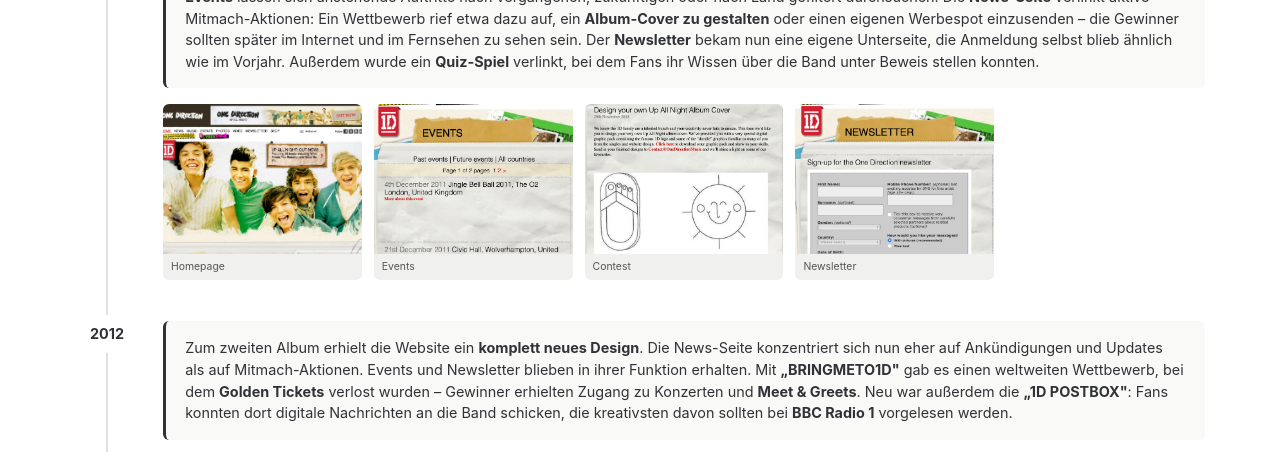
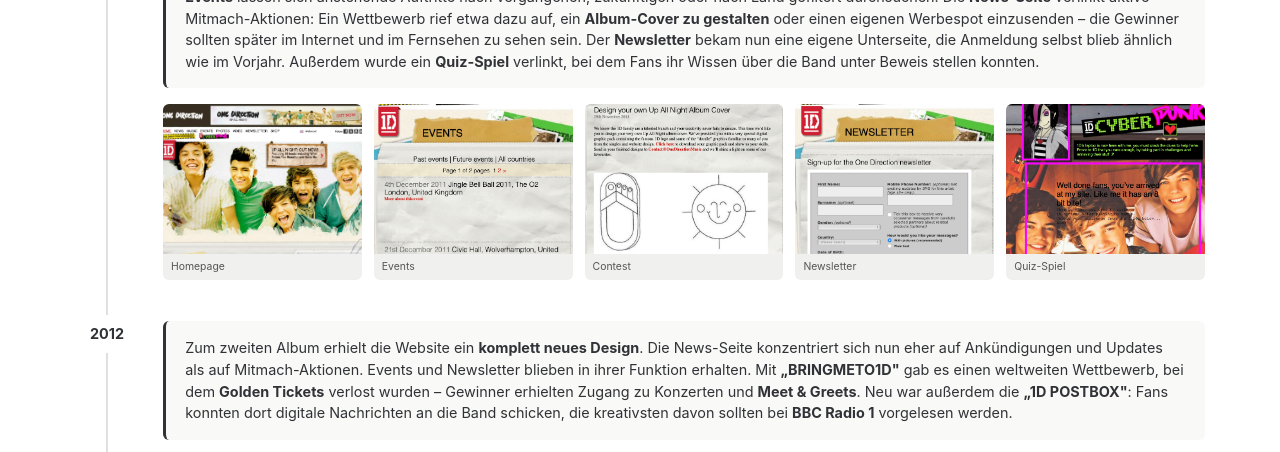
Before and after one commit to livklivk/Bands, a Jekyll site: the page built from _pages/bands/one-direction.html, in a window 1280 px wide and 900 px high, scrolled down 959 px, cut to the strip 0-452 px from the top of the window. Built offline with Jekyll 4.4.1, drawn with Linux system fonts in a browser that asks for light colours.

Commit message:
One Direction 2011: Quiz-Spiel Screenshot nachgereicht
Co-Authored-By: Claude Sonnet 4.6 <noreply@anthropic.com>

```diff
--- a/_pages/bands/one-direction.html
+++ b/_pages/bands/one-direction.html
@@ -53,6 +53,10 @@ permalink: /bands/one-direction/
       <a class="screenshot-item" href="https://web.archive.org/web/20111127181749/http://www.onedirectionmusic.com/gb/newsletter" target="_blank" rel="noopener">
         <img src="{{ '/assets/img/screenshots/one-direction/2011/newsletter.jpg' | relative_url }}" alt="Newsletter 2011">
         <span class="screenshot-item__label">Newsletter</span>
+      </a>
+      <a class="screenshot-item" href="https://web.archive.org/web/20111014202152/http://www.onedirectionmusic.com/gb/1dcp/" target="_blank" rel="noopener">
+        <img src="{{ '/assets/img/screenshots/one-direction/2011/spiel.jpg' | relative_url }}" alt="Spiel 2011">
+        <span class="screenshot-item__label">Quiz-Spiel</span>
       </a>
     </div>
   </div>
```
Also changed, not shown: assets/img/screenshots/one-direction/2011/spiel.jpg (added).
